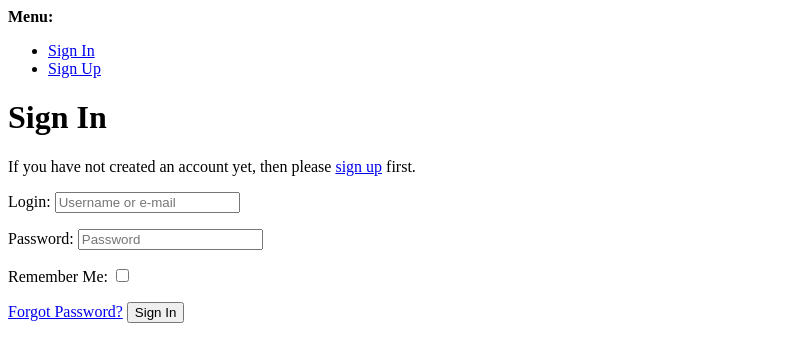
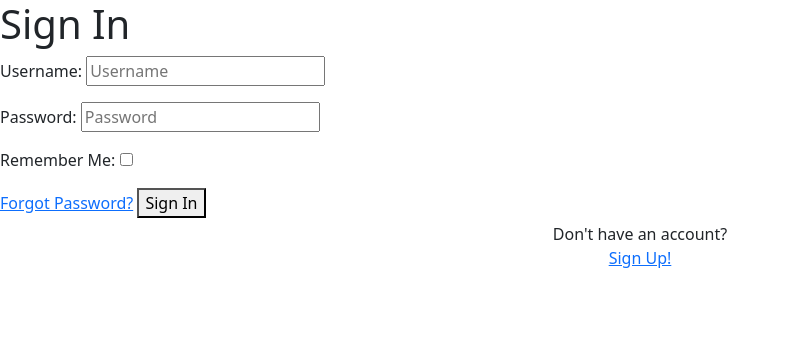
Before and after one commit to alissatroiano/team-6-hackathon, a Django app: page /accounts/login/ in a window 1280 px wide. Shown: the top 362 px of the page, without its empty margins (0-790 px from the left). Run offline with Django 3.2, Linux system fonts and the light colour scheme; some libraries are stand-ins or nearby versions.

Commit message:
Move allauth form to homepage to create social platform aesthetic

```diff
--- a/wEshare/posts/templates/index.html
+++ b/wEshare/posts/templates/index.html
@@ -1,6 +1,9 @@
 {% extends "base.html" %}
 {% load static %}
+{% load i18n %}
 
 {% block content %}
 <h1 class="display-4 text-success">It works!</h1>
+{% include "account/login.html" with form=LoginForm %}
+
 {% endblock %}
--- a/wEshare/posts/urls.py
+++ b/wEshare/posts/urls.py
@@ -1,7 +1,7 @@
-from django.urls import path
-
-from .views import posts
+from django.urls import path, include
+from .views import index
 
 urlpatterns = [
-    path('', posts, name='posts'),
+    path('', index, name='index'),
+    path('accounts/', include('allauth.urls')),
 ]
--- a/wEshare/templates/account/base.html
+++ b/wEshare/templates/account/base.html
@@ -1,40 +1,20 @@
-<!DOCTYPE html>
-<html>
-  <head>
-    <title>{% block head_title %}{% endblock %}</title>
-    {% block extra_head %}
-    {% endblock %}
-  </head>
-  <body>
-    {% block body %}
+{% extends "base.html" %}
+{% load static %}
 
-    {% if messages %}
-    <div>
-      <strong>Messages:</strong>
-      <ul>
-        {% for message in messages %}
-        <li>{{message}}</li>
-        {% endfor %}
-      </ul>
+{% block page_header %}
+<div class="container header-container">
+  <div class="row">
+    <div class="col"></div>
+  </div>
+</div>
+{% endblock %}
+
+{% block content %}
+<div class="allauth-inner-content">
+  <div class="container-fluid mx-auto px-0">
+    <div class="col-12 text-center">
+      {% block inner_content %}{% endblock %}
     </div>
-    {% endif %}
-
-    <div>
-      <strong>Menu:</strong>
-      <ul>
-        {% if user.is_authenticated %}
-        <li><a href="{% url 'account_email' %}">Change E-mail</a></li>
-        <li><a href="{% url 'account_logout' %}">Sign Out</a></li>
-        {% else %}
-        <li><a href="{% url 'account_login' %}">Sign In</a></li>
-        <li><a href="{% url 'account_signup' %}">Sign Up</a></li>
-        {% endif %}
-      </ul>
-    </div>
-    {% block content %}
-    {% endblock %}
-    {% endblock %}
-    {% block extra_body %}
-    {% endblock %}
-  </body>
-</html>
+  </div>
+</div>
+{% endblock %}
--- a/wEshare/templates/account/login.html
+++ b/wEshare/templates/account/login.html
@@ -1,37 +1,10 @@
-{% extends "account/base.html" %}
+{% extends "base.html" %}
 
 {% load i18n %}
-{% load account socialaccount %}
-
-{% block head_title %}{% trans "Sign In" %}{% endblock %}
 
 {% block content %}
 
-<h1>{% trans "Sign In" %}</h1>
-{% get_providers as socialaccount_providers %}
-
-{% if socialaccount_providers %}
-<p>{% blocktrans with site.name as site_name %}Please sign in with one
-  of your existing third party accounts. Or, <a href="{{ signup_url }}">sign up</a>
-  for a {{ site_name }} account and sign in below:{% endblocktrans %}</p>
-
-<div class="socialaccount_ballot">
-
-  <ul class="socialaccount_providers">
-    {% include "socialaccount/snippets/provider_list.html" with process="login" %}
-  </ul>
-
-  <div class="login-or">{% trans 'or' %}</div>
-
-</div>
-
-{% include "socialaccount/snippets/login_extra.html" %}
-
-{% else %}
-<p>{% blocktrans %}If you have not created an account yet, then please
-  <a href="{{ signup_url }}">sign up</a> first.{% endblocktrans %}
-</p>
-{% endif %}
+<h1>Sign In</h1>
 
 <form class="login" method="POST" action="{% url 'account_login' %}">
   {% csrf_token %}
@@ -40,7 +13,11 @@
   <input type="hidden" name="{{ redirect_field_name }}" value="{{ redirect_field_value }}" />
   {% endif %}
   <a class="button secondaryAction" href="{% url 'account_reset_password' %}">{% trans "Forgot Password?" %}</a>
-  <button class="primaryAction" type="submit">{% trans "Sign In" %}</button>
+  <button class="primaryAction" type="submit">Sign In</button>
+  <br>
 </form>
 
+<p class="body-sm text-center py-1">{% blocktrans %}Don't have an account?<br>
+  <a href="{{ signup_url }}" class="link-font">Sign Up!</a>{% endblocktrans %}
+</p>
 {% endblock %}
--- a/wEshare/templates/account/logout.html
+++ b/wEshare/templates/account/logout.html
@@ -1,4 +1,4 @@
-{% extends "base_template.html" %}
+{% extends "base.html" %}
 
 {% load i18n %}
 
--- a/wEshare/wEshare/urls.py
+++ b/wEshare/wEshare/urls.py
@@ -5,5 +5,5 @@ from django.urls import path, include
 urlpatterns = [
     path('admin/', admin.site.urls),
     path('accounts/', include('allauth.urls')),
-    path('', include('posts.urls'), name="posts"),
+    path('', include('posts.urls'), name="index"),
 ]
```
Also changed, not shown: wEshare/posts/views.py (+8 -3 lines), wEshare/templates/account/password_reset.html (+12 -8 lines), wEshare/templates/account/signup.html (+59 -22 lines), wEshare/wEshare/settings.py (+3 -4 lines), wEshare/db.sqlite3.
